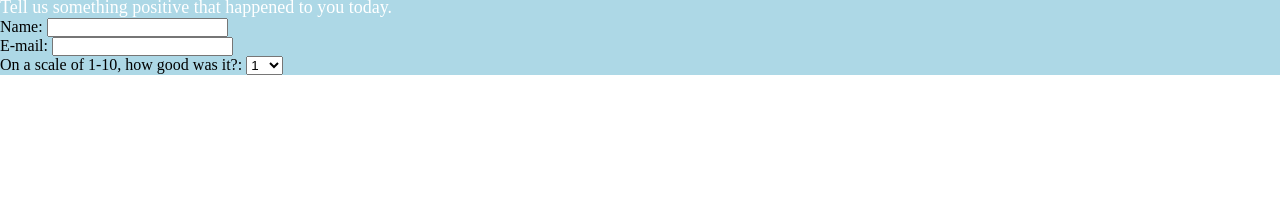
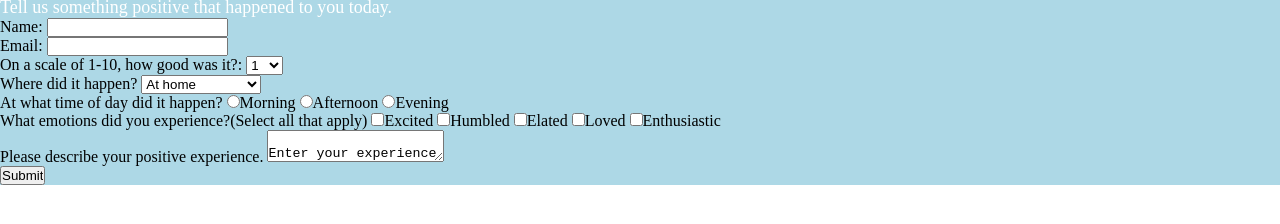
Before and after one commit to ThaisRubia/formulario-vibe, a plain HTML site: page index.html in a window 1280 px wide. Shown: the part 116-340 px from the top of the page. Drawn offline with Linux system fonts and the light colour scheme.

Commit message:
adicao de codigo

```diff
--- a/index.html
+++ b/index.html
@@ -41,7 +41,7 @@
                 </div>
                 <div>
 
-                    <label for="email">E-mail:</label>
+                    <label for="email">Email:</label>
                     <input type="email" id="email" />
 
                 </div>
@@ -61,13 +61,56 @@
 
                     </select>
 
+                </div>
+
+                <div>
+                    <label>Where did it happen?</label>
+                    <select name="local">
+                        <option>At home</option>
+                        <option>On my commute</option>
+                        <option>At work</option>
+                        <option>On the street</option>
+                        <option>Other</option>
+
+                    </select>
+                </div>
+
+                <div>
+
+                    <label>At what time of day did it happen?</label>
+                    <input type="radio" name="periodo1" value="1">Morning
+                    <input type="radio" name="periodo2" value="2">Afternoon
+                    <input type="radio" name="periodo3" value="3">Evening
 
                 </div>
+
+                <div>
+                    <form>
+                        <label for="">What emotions did you experience?(Select all that apply)</label>
+                        <input type="checkbox" name="periodo1" value="1">Excited
+                        <input type="checkbox" name="periodo2" value="2">Humbled
+                        <input type="checkbox" name="periodo3" value="3">Elated
+                        <input type="checkbox" name="periodo1" value="4">Loved
+                        <input type="checkbox" name="periodo2" value="5">Enthusiastic
+
+                    </form>
+                </div>
+
+                <form>
+                    <label>Please describe your positive experience.</label>
+                    <textarea>
+                        Enter your experience here...
+                    </textarea>
+
+                </form>
+
+                <input type="submit" name="acao" value="Submit">
 
 
 
 
-                </div>
+
+
 
 
 
```
Also changed, not shown: 1 other file.
